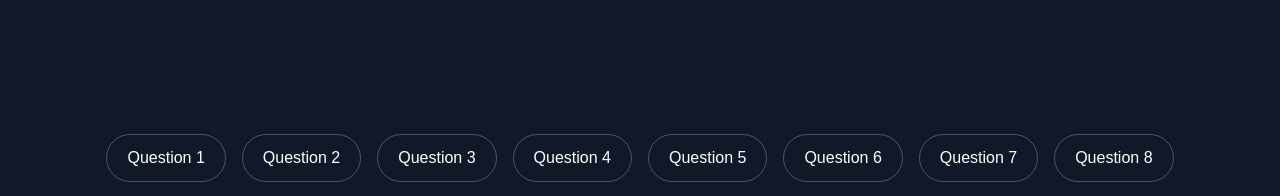
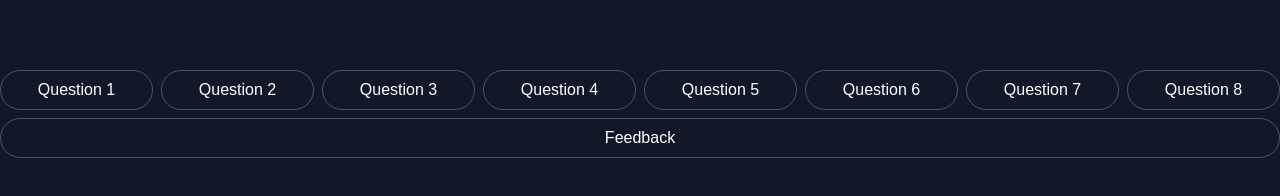
Before and after one commit to Jinzinizy/nextjs-boilerplate, a Next.js app: page / in a window 1280 px wide. Shown: the part 730-926 px from the top of the page. After the commit the page ends 888 px from the top, so only its background shows below. Built offline with nearby package versions, Linux system fonts and the light colour scheme.

Commit message:
this one

```diff
--- a/app/layout.tsx
+++ b/app/layout.tsx
@@ -31,29 +31,27 @@
       <body
         className={`${geistSans.variable} ${geistMono.variable} antialiased bg-gray-900 text-white`}
       >
-        <main className="flex flex-col items-center justify-center min-h-screen p-8">
+        <main className="flex flex-col items-center justify-center h-screen p-4">
           {children}
         </main>
 
         {/* Footer with Questions and Feedback buttons */}
-        <footer className="row-start-3 flex flex-col items-center gap-4 w-full">
+        <footer className="grid grid-cols-8 gap-2 w-full">
           {/* Buttons for Questions 1-8 */}
-          <div className="flex gap-4 flex-wrap items-center justify-center">
           {Array.from({ length: 8 }, (_, i) => (
             <Link
               href={`/questions/${i + 1}`}
               key={i}
-                className="rounded-full border border-solid border-gray-600 transition-colors flex items-center justify-center hover:bg-gray-800 text-white text-sm sm:text-base h-10 sm:h-12 px-4 sm:px-5"
+              className="col-span-1 rounded-full border border-solid border-gray-600 transition-colors flex items-center justify-center hover:bg-gray-800 text-white text-sm sm:text-base h-8 sm:h-10 px-3 sm:px-4"
             >
               Question {i + 1}
             </Link>
           ))}
-          </div>
 
-          {/* Feedback Button */}
+          {/* Feedback Button that spans the entire width from Button 1 to Button 8 */}
           <Link
             href="/feedback"
-            className="rounded-full border border-solid border-gray-600 transition-colors flex items-center justify-center hover:bg-gray-800 text-white text-sm sm:text-base h-10 sm:h-12 px-4 sm:px-5 w-full max-w-screen-sm"
+            className="col-span-8 rounded-full border border-solid border-gray-600 transition-colors flex items-center justify-center hover:bg-gray-800 text-white text-sm sm:text-base h-8 sm:h-10 px-4 sm:px-5 w-full"
           >
             Feedback
           </Link>
```
Lines whose indentation alone changed are shown as unchanged.
